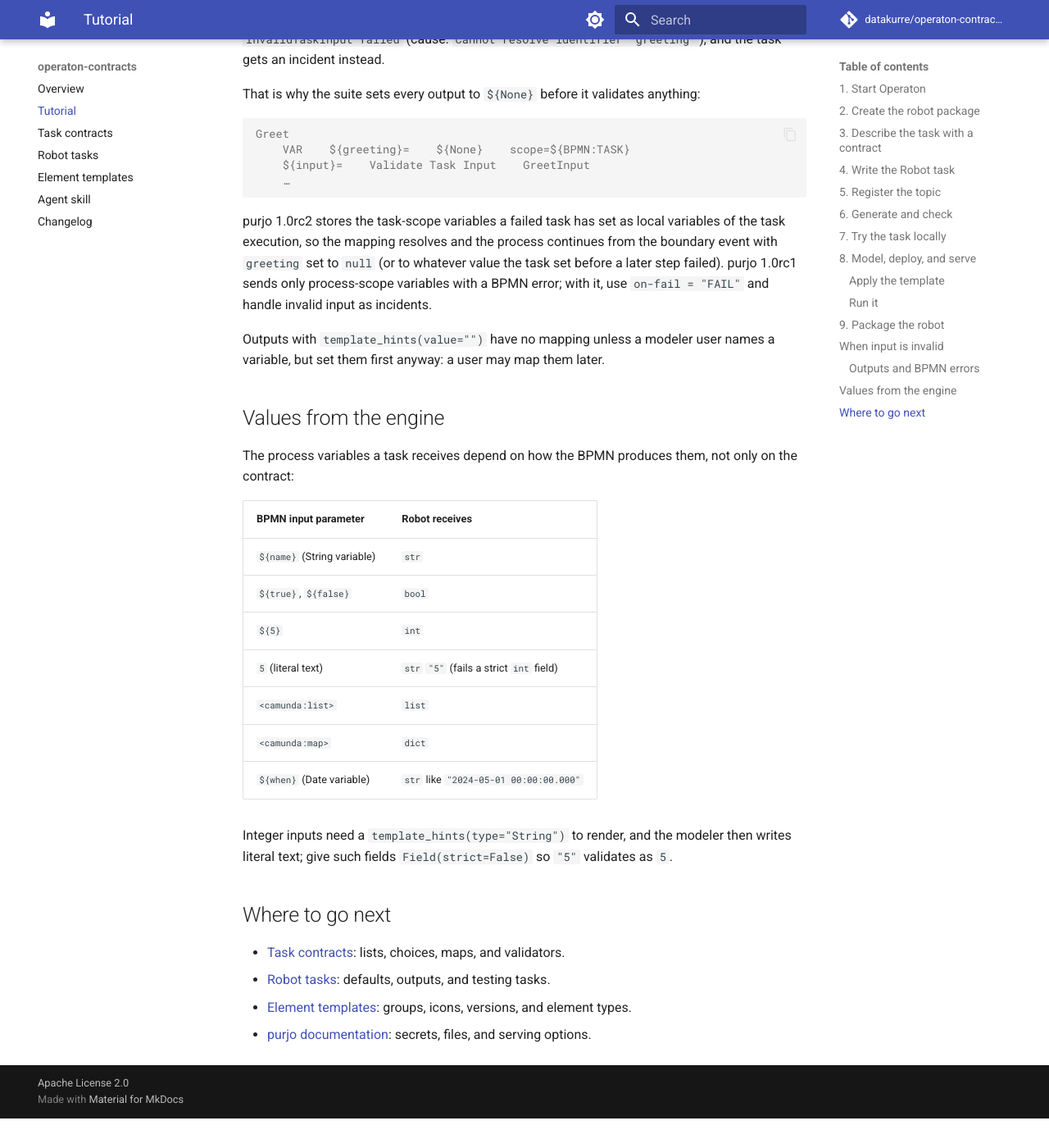
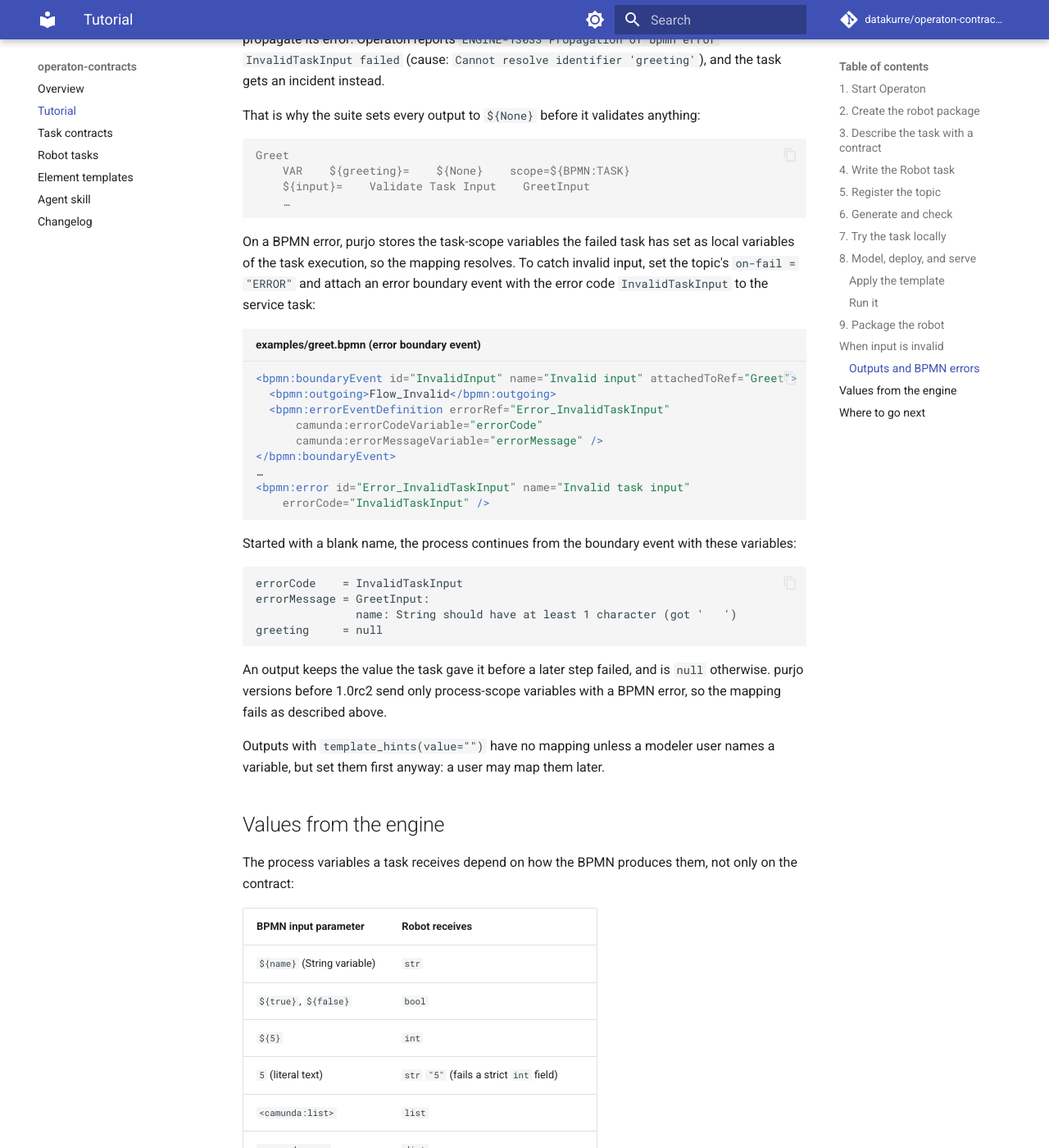
Before and after one commit to datakurre/operaton-contracts, an MkDocs documentation site: the page built from docs/tutorial.md, in a window 1280 px wide and 1400 px high, scrolled down 7009 px. Shown: the whole window at 82% size. Built offline with MkDocs 1.6.1 and Material for MkDocs 9.7.7, drawn with Linux system fonts in a browser that asks for light colours; comment, search, counter and statistics services are not loaded; before the commit the page ends 8373 px from its top, so only the background shows below that; some of the changed text lies outside the part shown.

Commit message:
docs: verify the purjo tutorial with purjo 1.0rc2 for 0.5.0
purjo 1.0rc2 stores the task-scope variables of a task that ends with a
BPMN error, so the tutorial's error boundary path now works with a
released purjo. Require it in the tutorial, show the boundary event and
the variables the process continues with, and drop the wording about
the earlier release.

Bump the version to 0.5.0 and mark the InvalidTaskInput failure and the
stricter output check as breaking in the changelog.

Assisted-by: Claude Code (claude-opus-5-5)

````diff
--- a/docs/tutorial.md
+++ b/docs/tutorial.md
@@ -16,9 +16,10 @@ OperatonTasks.py ──generate──▶ .operaton/element-templates/greet.json
        └──Validate Task Input──▶ greet.robot ◀──pur serve── Operaton ◀──pur run──────────┘
 ```
 
-Every command below was run against Operaton 2.1.5, purjo 1.0rc1, and
-Robot Framework 7.5. Catching invalid input with an error boundary event
-([When input is invalid](#when-input-is-invalid)) needs purjo 1.0rc2.
+Every command below was run against Operaton 2.1.5, purjo 1.0rc2, and
+Robot Framework 7.5. Use purjo 1.0rc2 or newer: older versions cannot catch
+invalid input with an error boundary event
+([When input is invalid](#when-input-is-invalid)).
 
 ## 1. Start Operaton
 
@@ -319,12 +320,36 @@ Greet
     …
 ```
 
-purjo 1.0rc2 stores the task-scope variables a failed task has set as local
-variables of the task execution, so the mapping resolves and the process
-continues from the boundary event with `greeting` set to `null` (or to
-whatever value the task set before a later step failed). purjo
-1.0rc1 sends only process-scope variables with a BPMN error; with it, use
-`on-fail = "FAIL"` and handle invalid input as incidents.
+On a BPMN error, purjo stores the task-scope variables the failed task has
+set as local variables of the task execution, so the mapping resolves. To
+catch invalid input, set the topic's `on-fail = "ERROR"` and attach an error
+boundary event with the error code `InvalidTaskInput` to the service task:
+
+```xml title="examples/greet.bpmn (error boundary event)"
+<bpmn:boundaryEvent id="InvalidInput" name="Invalid input" attachedToRef="Greet">
+  <bpmn:outgoing>Flow_Invalid</bpmn:outgoing>
+  <bpmn:errorEventDefinition errorRef="Error_InvalidTaskInput"
+      camunda:errorCodeVariable="errorCode"
+      camunda:errorMessageVariable="errorMessage" />
+</bpmn:boundaryEvent>
+…
+<bpmn:error id="Error_InvalidTaskInput" name="Invalid task input"
+    errorCode="InvalidTaskInput" />
+```
+
+Started with a blank name, the process continues from the boundary event
+with these variables:
+
+```text
+errorCode    = InvalidTaskInput
+errorMessage = GreetInput:
+               name: String should have at least 1 character (got '   ')
+greeting     = null
+```
+
+An output keeps the value the task gave it before a later step failed, and
+is `null` otherwise. purjo versions before 1.0rc2 send only process-scope
+variables with a BPMN error, so the mapping fails as described above.
 
 Outputs with `template_hints(value="")` have no mapping unless a modeler
 user names a variable, but set them first anyway: a user may map them later.
--- a/pyproject.toml
+++ b/pyproject.toml
@@ -4,7 +4,7 @@ build-backend = "hatchling.build"
 
 [project]
 name = "operaton-contracts"
-version = "0.4.0"
+version = "0.5.0"
 description = "Pydantic task contracts, runtime validation, and generated element templates for Operaton external tasks, with optional Robot Framework support"
 readme = "README.md"
 license = "Apache-2.0"
````
Also changed, not shown: other parts of docs/tutorial.md (+1 -1 lines), CHANGELOG.md (+15 -6 lines).
